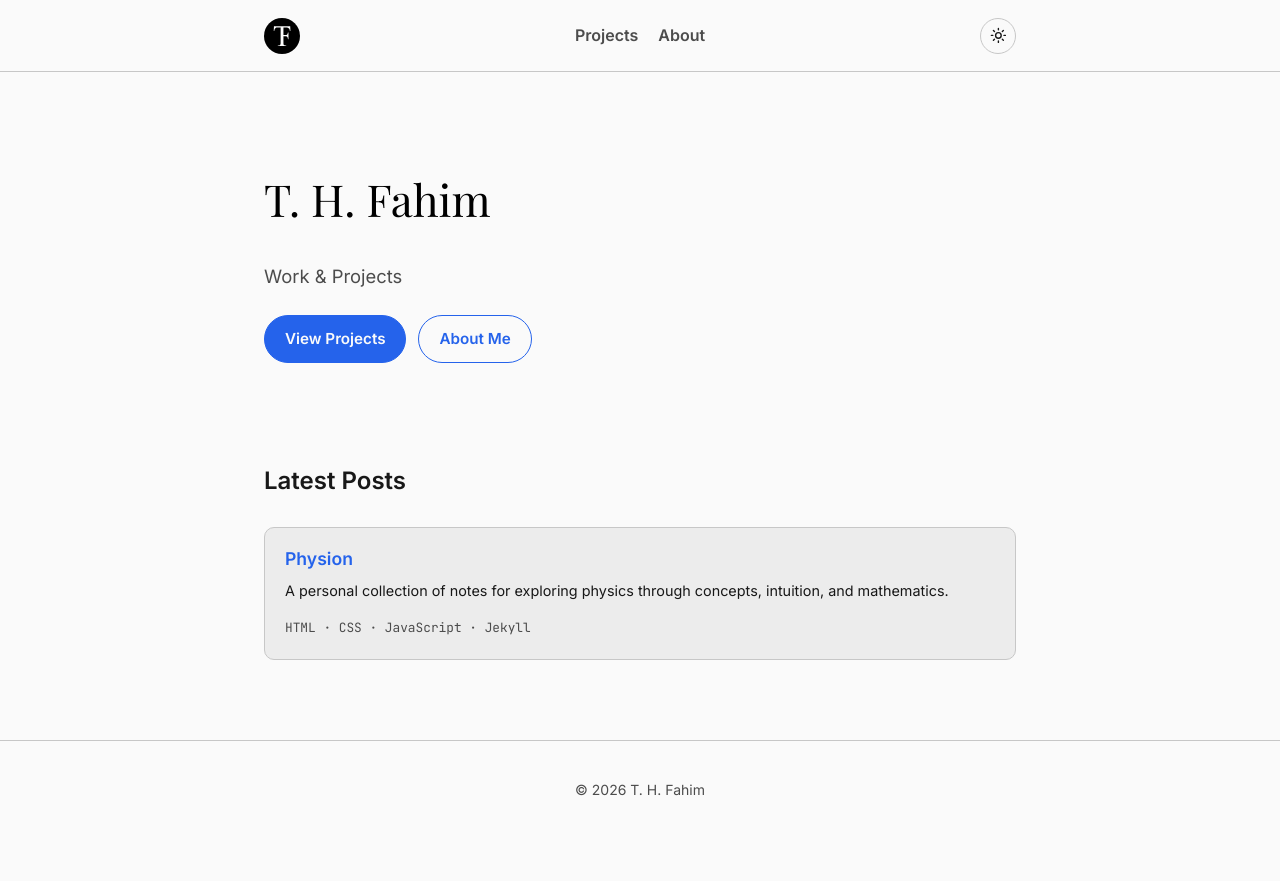
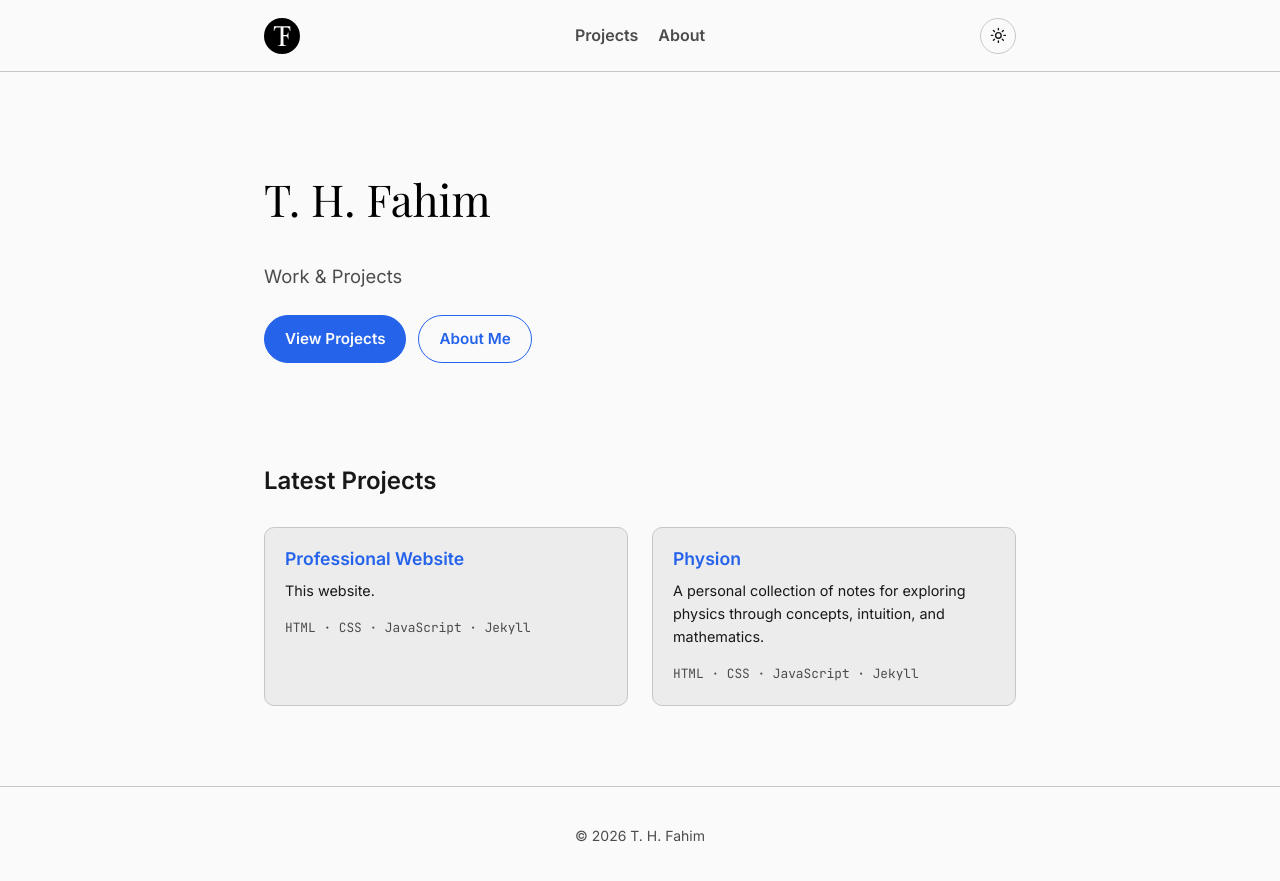
Before and after one commit to thfahim-xyz/thfahim-xyz.github.io, a Jekyll site: the page built from index.md, in a window 1280 px wide. Shown: the top 881 px of the page. Built offline with Jekyll 4.4.1, drawn with Linux system fonts in a browser that asks for light colours; nearby versions of some CDN libraries; some web fonts are replaced.

Commit message:
Update projects

```diff
--- /dev/null
+++ b/_posts/2026-10-10-thfahim.md
@@ -0,0 +1,11 @@
+---
+title: "Professional Website"
+description: "This website."
+tags:
+    - HTML
+    - CSS
+    - JavaScript
+    - Jekyll
+---
+
+The website you are [currently on...](https://thfahim-xyz.github.io/)
--- a/index.md
+++ b/index.md
@@ -13,7 +13,7 @@ permalink: /
 </section>
 
 <section class="posts-preview" id="latest-posts">
-  <h2>Latest Posts</h2>
+  <h2>Latest Projects</h2>
 
   <ul class="card-grid">
     {% for post in site.posts limit: 5 %}
```
